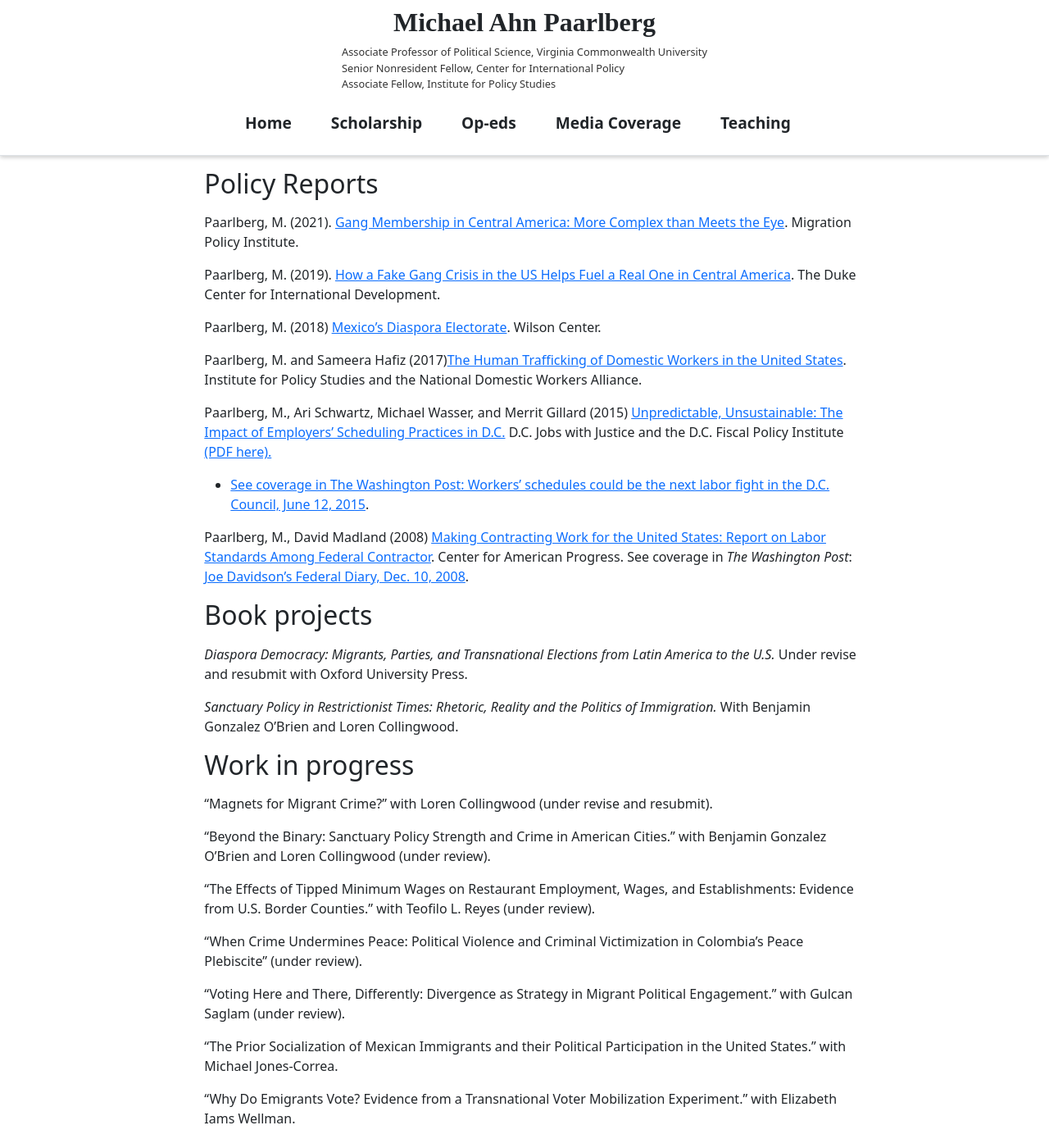
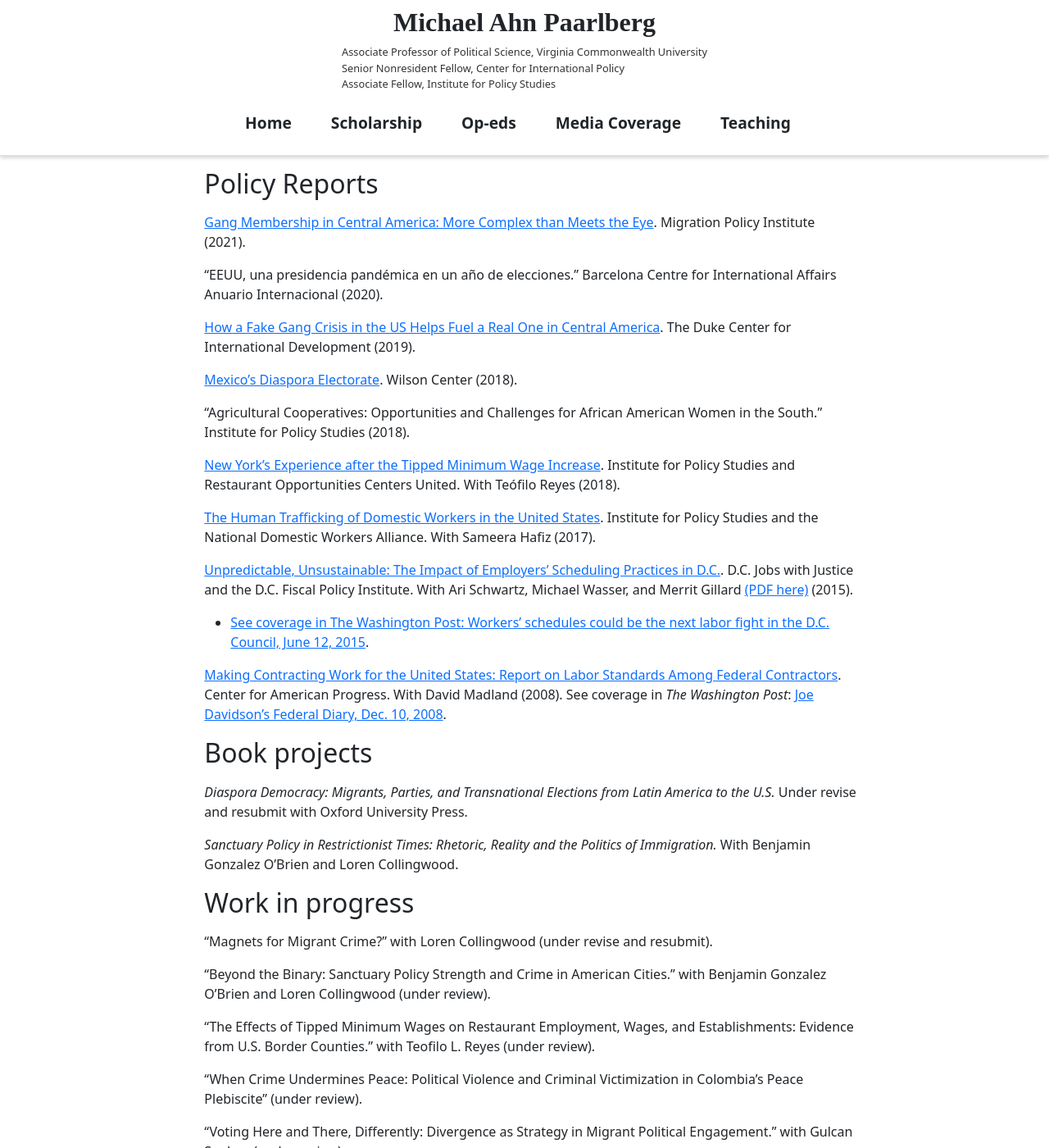
Before and after one commit to RelevantResearch/michael-paarlberg, a Jekyll site: the page built from _pages/home.md, in a window 1280 px wide and 1400 px high, scrolled down 2359 px. Shown: the whole window at 82% size. Built offline with Jekyll 4.4.1, drawn with Linux system fonts in a browser that asks for light colours; some of the changed text lies outside the part shown.

Commit message:
Convert Policy Reports to title-first format; move three policy reports from op-eds
Co-Authored-By: Claude Sonnet 5.5 <noreply@anthropic.com>

```diff
--- a/_includes/pages/scholarship.md
+++ b/_includes/pages/scholarship.md
@@ -35,19 +35,25 @@ Full Participation in the New Voices Era. In Bayard, Marc D., ed., _Standing Tog
 
 ## Policy Reports
 
-Paarlberg, M. (2021). [Gang Membership in Central America: More Complex than Meets the Eye](https://www.migrationpolicy.org/article/complexities-gang-membership-central-america). Migration Policy Institute.
+[Gang Membership in Central America: More Complex than Meets the Eye](https://www.migrationpolicy.org/article/complexities-gang-membership-central-america). Migration Policy Institute (2021).
 
-Paarlberg, M. (2019). [How a Fake Gang Crisis in the US Helps Fuel a Real One in Central America](https://sites.duke.edu/northerntrianglepolicy/2019/05/14/how-a-fake-gang-crisis-in-the-us-helps-fuel-a-real-one-in-central-america/). The Duke Center for International Development.
+"EEUU, una presidencia pandémica en un año de elecciones." Barcelona Centre for International Affairs Anuario Internacional (2020).
 
-Paarlberg, M. (2018) [Mexico's Diaspora Electorate](https://www.wilsoncenter.org/article/mexicos-diaspora-electorate). Wilson Center.
+[How a Fake Gang Crisis in the US Helps Fuel a Real One in Central America](https://sites.duke.edu/northerntrianglepolicy/2019/05/14/how-a-fake-gang-crisis-in-the-us-helps-fuel-a-real-one-in-central-america/). The Duke Center for International Development (2019).
 
-Paarlberg, M. and Sameera Hafiz (2017)[The Human Trafficking of Domestic Workers in the United States](https://www.google.com/url?q=https%3A%2F%2Fwww.ips-dc.org%2Freport-the-human-trafficking-of-domestic-workers-in-the-united-states%2F&sa=D&sntz=1&usg=AOvVaw0lH6fLQ7HBPYpUJ4TTNpq0). Institute for Policy Studies and the National Domestic Workers Alliance.
+[Mexico's Diaspora Electorate](https://www.wilsoncenter.org/article/mexicos-diaspora-electorate). Wilson Center (2018).
 
-Paarlberg, M., Ari Schwartz, Michael Wasser, and Merrit Gillard (2015) [Unpredictable, Unsustainable: The Impact of Employers' Scheduling Practices in D.C.](http://www.google.com/url?q=http%3A%2F%2Fwww.dcjwj.org%2Fscheduling-report%2F&sa=D&sntz=1&usg=AOvVaw29nfsQS0jXAUUIaDXZTISW) D.C. Jobs with Justice and the D.C. Fiscal Policy Institute [(PDF here).](https://www.dcjwj.org/wp-content/uploads/2015/06/DCJWJ_Scheduling_Report_2015.pdf)
+"Agricultural Cooperatives: Opportunities and Challenges for African American Women in the South." Institute for Policy Studies (2018).
+
+[New York's Experience after the Tipped Minimum Wage Increase](https://inequality.org/wp-content/uploads/2018/11/New-York-tipped-minimum-policy-brief-Oct-2018.pdf). Institute for Policy Studies and Restaurant Opportunities Centers United. With Teófilo Reyes (2018).
+
+[The Human Trafficking of Domestic Workers in the United States](https://www.google.com/url?q=https%3A%2F%2Fwww.ips-dc.org%2Freport-the-human-trafficking-of-domestic-workers-in-the-united-states%2F&sa=D&sntz=1&usg=AOvVaw0lH6fLQ7HBPYpUJ4TTNpq0). Institute for Policy Studies and the National Domestic Workers Alliance. With Sameera Hafiz (2017).
+
+[Unpredictable, Unsustainable: The Impact of Employers' Scheduling Practices in D.C.](http://www.google.com/url?q=http%3A%2F%2Fwww.dcjwj.org%2Fscheduling-report%2F&sa=D&sntz=1&usg=AOvVaw29nfsQS0jXAUUIaDXZTISW). D.C. Jobs with Justice and the D.C. Fiscal Policy Institute. With Ari Schwartz, Michael Wasser, and Merrit Gillard [(PDF here)](https://www.dcjwj.org/wp-content/uploads/2015/06/DCJWJ_Scheduling_Report_2015.pdf) (2015).
 
 - [See coverage in The Washington Post: Workers' schedules could be the next labor fight in the D.C. Council, June 12, 2015](http://www.google.com/url?q=http%3A%2F%2Fwww.washingtonpost.com%2Fnews%2Flocal%2Fwp%2F2015%2F06%2F12%2Fworkers-schedules-could-be-the-next-labor-fight-in-the-d-c-council%2F&sa=D&sntz=1&usg=AOvVaw0rkHVvxUP7Ii26OAYX56Vz).
 
-Paarlberg, M., David Madland (2008) [Making Contracting Work for the United States: Report on Labor Standards Among Federal Contractor](https://www.google.com/url?q=https%3A%2F%2Fwww.americanprogress.org%2Fissues%2Fgeneral%2Fnews%2F2008%2F12%2F08%2F5313%2Fmaking-contracting-work-for-the-united-states%2F&sa=D&sntz=1&usg=AOvVaw0AOP4jDKjmVN_APibspc6R). Center for American Progress. See coverage in _The Washington Post_: [Joe Davidson's Federal Diary, Dec. 10, 2008](http://www.google.com/url?q=http%3A%2F%2Fwww.washingtonpost.com%2Fwp-dyn%2Fcontent%2Farticle%2F2008%2F12%2F09%2FAR2008120903120.html&sa=D&sntz=1&usg=AOvVaw2fCyDpZ8npqxJYFNfYB6Kh).
+[Making Contracting Work for the United States: Report on Labor Standards Among Federal Contractors](https://www.google.com/url?q=https%3A%2F%2Fwww.americanprogress.org%2Fissues%2Fgeneral%2Fnews%2F2008%2F12%2F08%2F5313%2Fmaking-contracting-work-for-the-united-states%2F&sa=D&sntz=1&usg=AOvVaw0AOP4jDKjmVN_APibspc6R). Center for American Progress. With David Madland (2008). See coverage in _The Washington Post_: [Joe Davidson's Federal Diary, Dec. 10, 2008](http://www.google.com/url?q=http%3A%2F%2Fwww.washingtonpost.com%2Fwp-dyn%2Fcontent%2Farticle%2F2008%2F12%2F09%2FAR2008120903120.html&sa=D&sntz=1&usg=AOvVaw2fCyDpZ8npqxJYFNfYB6Kh).
 
 ## Book projects
 
```
Also changed, not shown: _includes/pages/opeds.md (+0 -3 lines).
